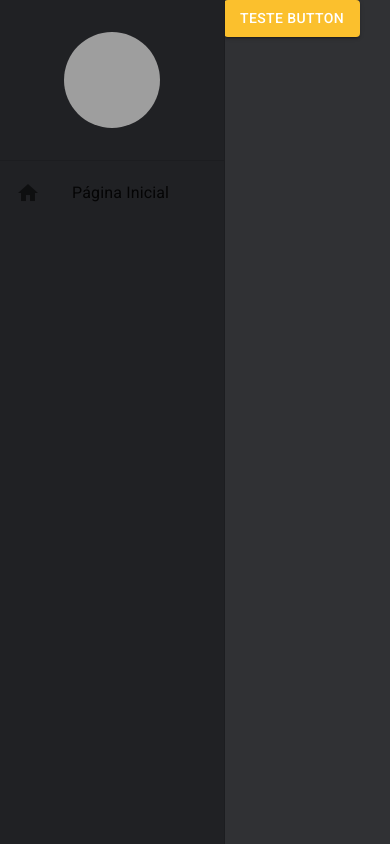
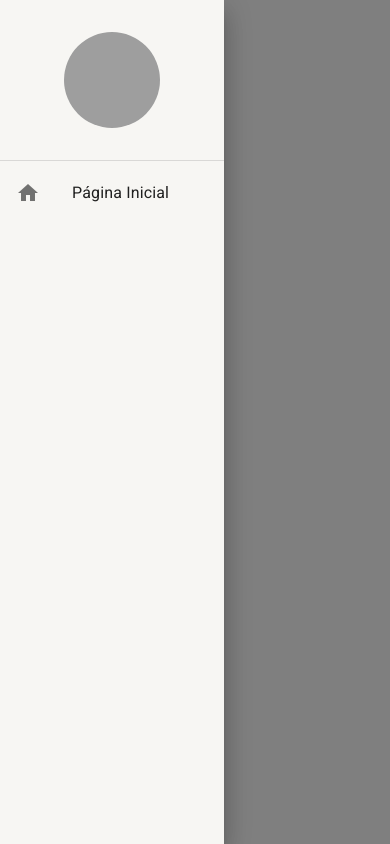
Before and after one commit to heronlancellot/DashboardCRUD, a React (Create React App) app: page /pagina-inicial in a window 390 px wide. Both pictures are taken after a click on the button "TESTE BUTTON". Built offline with nearby package versions, Linux system fonts and the light colour scheme; grey boxes are pictures that could not be loaded.

Commit message:
Feat: Add Responsivity in MenuLateral

```diff
--- a/src/App.tsx
+++ b/src/App.tsx
@@ -2,15 +2,18 @@
 import { AppRoutes } from "./routes";
 import { AppThemeProvider } from "./shared/contexts/ThemeContext";
 import { MenuLateral } from "./shared/components";
+import { DrawerProvider } from "./shared/contexts";
 
 export const App = () => {
     return (
         <AppThemeProvider>
-            <BrowserRouter>
-                <MenuLateral>
-                    <AppRoutes />
-                </MenuLateral>
-            </BrowserRouter>
+            <DrawerProvider>
+                <BrowserRouter>
+                    <MenuLateral>
+                        <AppRoutes />
+                    </MenuLateral>
+                </BrowserRouter>
+            </DrawerProvider>
         </AppThemeProvider>
     );
 };
--- a/src/routes/index.tsx
+++ b/src/routes/index.tsx
@@ -1,16 +1,18 @@
 import { Button } from "@mui/material";
 import { Navigate, Route, Routes } from "react-router-dom";
 
-import { useAppThemeContext } from "../shared/contexts/";
+import { useAppThemeContext, useDrawerContext } from "../shared/contexts/";
 
 export const AppRoutes = () => {
     const { toggleTheme } = useAppThemeContext();
+    const { toggleDrawerOpen } = useDrawerContext();
 
-    return(
+
+    return (
         <Routes>
-            <Route path="/pagina-inicial" element={<Button variant='contained' color='primary' onClick={toggleTheme}>Teste Button </Button>}/>
+            <Route path="/pagina-inicial" element={<Button variant='contained' color='primary' onClick={toggleDrawerOpen}>Teste Button </Button>} />
 
-            <Route path="*" element={<Navigate to="/pagina-inicial" />}/>
+            <Route path="*" element={<Navigate to="/pagina-inicial" />} />
         </Routes>
     );
 };
--- a/src/shared/components/menu-lateral/MenuLateral.tsx
+++ b/src/shared/components/menu-lateral/MenuLateral.tsx
@@ -1,4 +1,5 @@
-import { Avatar, Box, Divider, Drawer, Icon, List, ListItemButton, ListItemIcon, ListItemText, useTheme } from "@mui/material";
+import { Avatar, Box, Divider, Drawer, Icon, List, ListItemButton, ListItemIcon, ListItemText, useMediaQuery, useTheme } from "@mui/material";
+import { useDrawerContext } from "../../contexts";
 
 interface IMenuLateral {
     children: React.ReactNode;
@@ -6,6 +7,8 @@
 
 export const MenuLateral: React.FC<IMenuLateral> = ({ children }) => {
     const theme = useTheme();
+    const smDown = useMediaQuery(theme.breakpoints.down("sm"));
+    const { isDrawerOpen, toggleDrawerOpen } = useDrawerContext();
 
     { console.log("theme", theme.palette); }
 
@@ -13,11 +16,11 @@
         <>
 
 
-            <Drawer variant="permanent">
+            <Drawer open={isDrawerOpen} variant={smDown ? "temporary" : "permanent"} onClose={toggleDrawerOpen}>
                 <Box width={theme.spacing(28)} height={"100%"} display={"flex"} flexDirection={"column"}>
                     <Box width={"100%"} height={theme.spacing(20)} display={"flex"} alignItems={"center"} justifyContent={"center"}>
                         <Avatar
-                            sx={{ height: theme.spacing(12), width: theme.spacing(12)}}
+                            sx={{ height: theme.spacing(12), width: theme.spacing(12) }}
                             src="https://avatars.githubusercontent.com/u/57544272?v=4"
                         />
                     </Box>
@@ -29,7 +32,7 @@
                                 <ListItemIcon>
                                     <Icon>home</Icon>
                                 </ListItemIcon>
-                                <ListItemText primary="Página Inicial"/>
+                                <ListItemText primary="Página Inicial" />
                             </ListItemButton>
                         </List>
                     </Box>
@@ -38,7 +41,7 @@
 
             </Drawer>
 
-            <Box height={"100vh"} marginLeft={theme.spacing(28)}>
+            <Box height={"100vh"} marginLeft={smDown ? 0 : theme.spacing(28)}>
                 {children}
             </Box>
         </>
--- /dev/null
+++ b/src/shared/contexts/DrawerContext.tsx
@@ -0,0 +1,30 @@
+import { createContext, useCallback, useContext, useState } from "react";
+
+interface IDrawerContextData {
+    isDrawerOpen: boolean
+    toggleDrawerOpen: () => void;
+}
+
+const DrawerContext = createContext({} as IDrawerContextData);
+
+export const useDrawerContext = () => {
+    return useContext(DrawerContext);
+};
+
+interface IDrawerProviderProps {
+    children: React.ReactNode
+}
+
+export const DrawerProvider: React.FC<IDrawerProviderProps> = ({ children }) => {
+    const [isDrawerOpen, setIsDrawerOpen] = useState(false);
+
+    const toggleDrawerOpen = useCallback(() => {
+        setIsDrawerOpen(oldDrawerOpen => !oldDrawerOpen);
+    }, []);
+
+    return (
+        <DrawerContext.Provider value={{ isDrawerOpen, toggleDrawerOpen }}>
+            {children}
+        </DrawerContext.Provider>
+    );
+};
--- a/src/shared/contexts/index.tsx
+++ b/src/shared/contexts/index.tsx
@@ -1 +1,2 @@
 export * from "./ThemeContext";
+export * from "./DrawerContext";
```
Also changed, not shown: .eslintrc.json.
